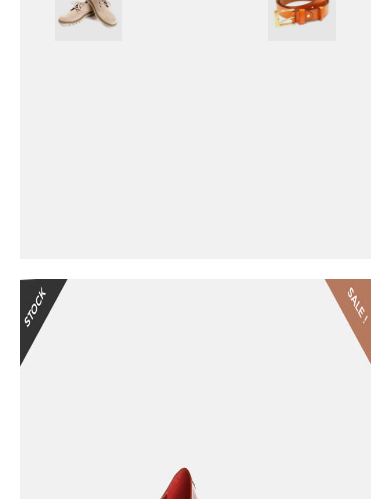
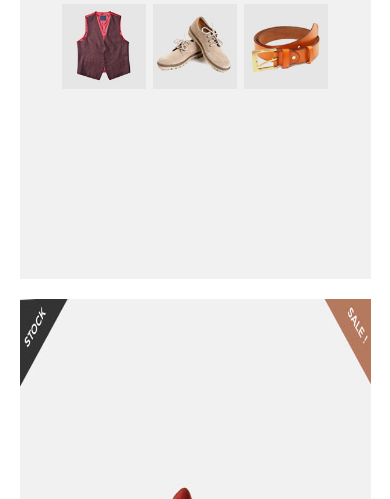
Before and after one commit to er345ssdlh/demo, a plain HTML site: page index.html in a window 390 px wide. Shown: the part 601-1100 px from the top of the page. Drawn offline with Linux system fonts and the light colour scheme.

Commit message:
”修修修改

```diff
--- a/css/index.less
+++ b/css/index.less
@@ -1,6 +1,7 @@
 // Deals Of The Day 部分 s
 .zy-top {
     margin-top: 100px;
+
     .main {
         h3 {
             font-size: 24px;
@@ -25,7 +26,6 @@
 
         .zy-left {
             width: 49%;
-            height: 580px;
             background-color: #F1F1F1;
             float: left;
             box-sizing: border-box;
@@ -51,17 +51,18 @@
 
             .zy-imgbommom {
                 margin-top: 20px;
-                display: flex;
-                flex-wrap: wrap;
-                justify-content: space-between;
-                align-content: space-between;
                 width: 100%;
+                height: 338px;
 
                 div {
                     width: 30%;
+                    float: left;
+                    margin-left: 2.5%;
+                    margin-top: 2.5%;
 
                     img {
                         width: 100%;
+
                     }
 
                 }
@@ -252,6 +253,7 @@
 // Latest News 部分 S
 .Latest {
     margin-bottom: 100px;
+
     .main {
         h2 {
             margin-top: 150px;
@@ -314,9 +316,11 @@
                         display: inline-block;
                         box-sizing: border-box;
                         border: 1px solid #ccc;
-                        span{
+
+                        span {
                             font-size: 14px;
                         }
+
                         a:hover {
                             text-decoration: underline;
                         }
@@ -350,9 +354,11 @@
                     position: absolute;
                     top: 4%;
                     left: 7%;
-                    span{
+
+                    span {
                         font-size: 14px;
                     }
+
                     a {
                         color: #666;
                     }
@@ -387,12 +393,12 @@
                     float: none;
                     box-sizing: border-box;
                     overflow: hidden;
-                    .zy-imgbommom{
-                        div{
-                            width: 24%;
-                            img{
 
-                            }
+                    .zy-imgbommom {
+                        div {
+                            // width: 24%;
+
+                            img {}
                         }
                     }
                 }
@@ -438,10 +444,9 @@
                 margin-bottom: 200px;
 
                 .zy-left {
-                    .zy-imgbommom{
-                        div{
-                            width: 24%;
-                            img{
+                    .zy-imgbommom {
+                        div {
+                            img {
 
                             }
                         }
--- a/index.html
+++ b/index.html
@@ -8,7 +8,7 @@
     <title>刘宗怡</title>
     <meta name="keywords" content="关键词">
     <meta name="discription" content="网页描述">
-    <link rel="icon" href="">
+    <link rel="icon" href="bitbug_favicon.ico">
     <link rel="stylesheet" href="./css/base.css">
     <link rel="stylesheet" href="./css/index.css">
     <link rel="stylesheet" href="./font/iconfont.css">
```
Also changed, not shown: bitbug_favicon.ico (added), css/index.css.
